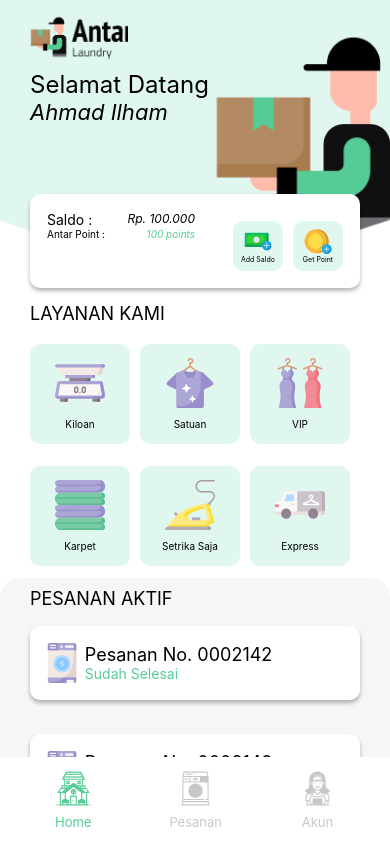
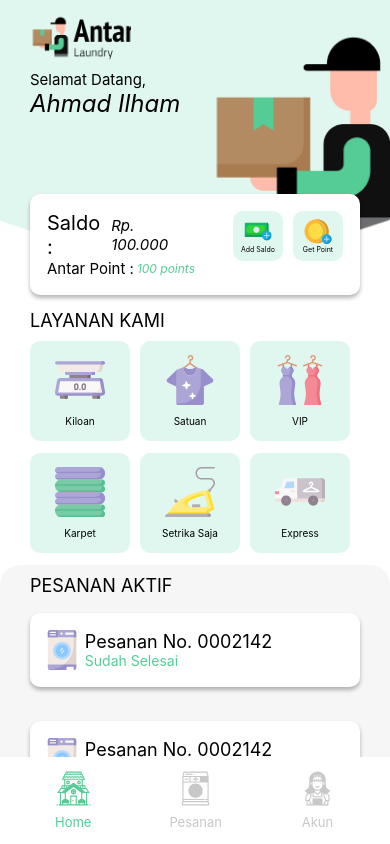
Before and after one commit to ahmadilham13/expo-mobile-apps, a React Native app: screen /Home in a window 390 px wide. Built offline with nearby package versions, Linux system fonts and the light colour scheme.

Commit message:
Fix: styling font

```diff
--- a/src/components/ButtonIcon/index.jsx
+++ b/src/components/ButtonIcon/index.jsx
@@ -30,7 +30,7 @@ export default ButtonIcon
 
 const styles = StyleSheet.create({
     container: (type) => ({
-        marginTop: 10,
+        // marginTop: 10,
         marginBottom: type === 'layanan' ? 12 : 0,
         marginRight: type === 'layanan' ? 10 : 0
     }),
--- a/src/components/Saldo/index.jsx
+++ b/src/components/Saldo/index.jsx
@@ -51,23 +51,24 @@ const styles = StyleSheet.create({
     },
     text: {
         flexDirection: 'row',
-        justifyContent: 'space-between'
+        justifyContent: 'space-between',
+        alignItems: 'center'
     },
     informasiSaldo: {
         width: '50%'
     },
     labelSaldo: {
-        fontSize: 14
+        fontSize: 20
     },
     valueSaldo: {
-        fontSize: 12,
+        fontSize: 15,
         fontStyle: 'italic'
     },
     labelPoint: {
-        fontSize: 10
+        fontSize: 15
     },
     valuePoint: {
-        fontSize: 10,
+        fontSize: 12,
         fontStyle: 'italic',
         color: WARNA_UTAMA
     },
--- a/src/pages/Home/index.jsx
+++ b/src/pages/Home/index.jsx
@@ -11,7 +11,7 @@ const Home = () => {
         <ImageBackground source={ImageHeader} style={styles.header}>
           <Image source={Logo} style={styles.logo}/>
           <View style={styles.hello}>
-            <Text style={styles.selamat}>Selamat Datang</Text>
+            <Text style={styles.selamat}>Selamat Datang,</Text>
             <Text style={styles.username}>Ahmad Ilham</Text>
           </View>
         </ImageBackground>
@@ -56,17 +56,17 @@ const styles = StyleSheet.create({
     paddingTop: 10
   },
   logo: {
-    width: windowWidth*0.25,
+    width: windowWidth*0.26,
     height: windowHeight*0.06,
   },
   hello: {
     marginTop: windowWidth*0.025,
   },
   selamat: {
-    fontSize: 24,
+    fontSize: 15,
   },
   username: {
-    fontSize: 22,
+    fontSize: 24,
     fontStyle: 'italic'
   },
   layanan: {
```
